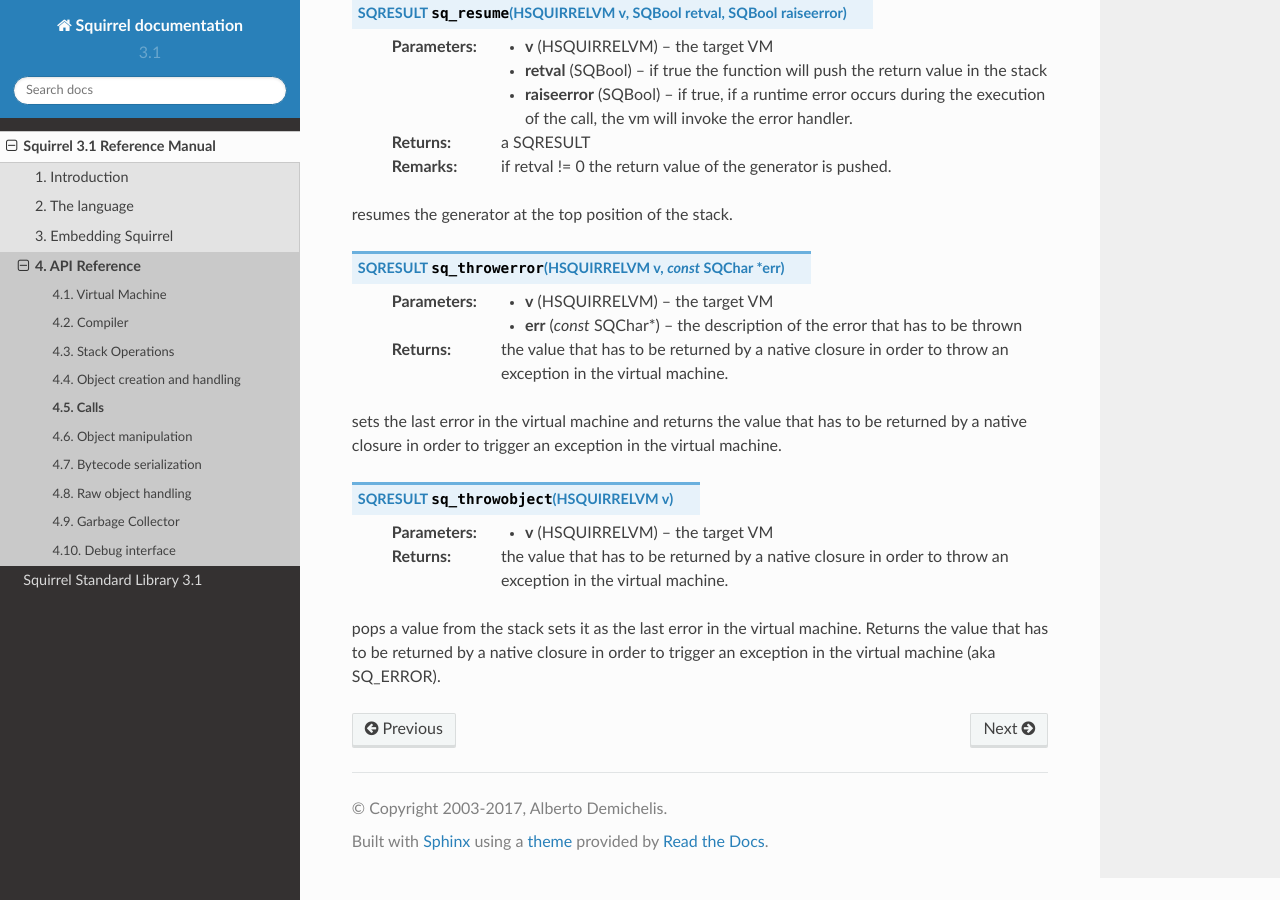
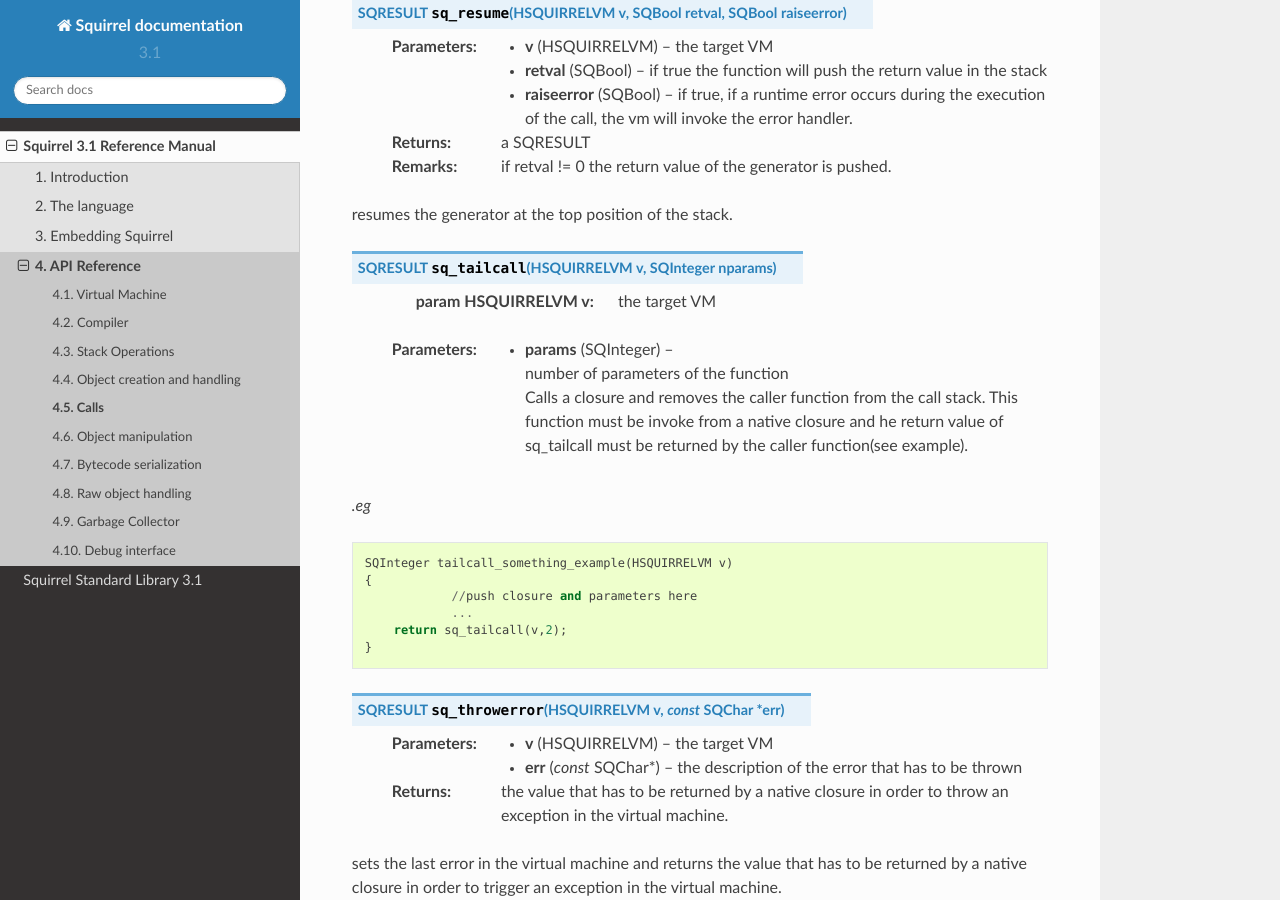
Before and after one commit to albertodemichelis/squirrel, a Sphinx documentation site: the page built from doc/source/reference/api/calls.rst, in a window 1280 px wide and 900 px high, scrolled down 1367 px. Built offline with Sphinx 7.4.7 and the Read the Docs theme 2.0.0, drawn with Linux system fonts in a browser that asks for light colours; formulas are drawn with MathJax 3.

Commit message:
some doc on sq_tailcall

```diff
--- a/doc/source/reference/api/calls.rst
+++ b/doc/source/reference/api/calls.rst
@@ -87,8 +87,27 @@
 resumes the generator at the top position of the stack.
 
 
+.. _sq_tailcall:
 
+.. c:function:: SQRESULT sq_tailcall(HSQUIRRELVM v, SQInteger nparams)
 
+	:param HSQUIRRELVM v: the target VM
+    :param SQInteger params: number of parameters of the function
+
+	Calls a closure and removes the caller function from the call stack.
+	This function must be invoke from a native closure and
+	he return value of sq_tailcall must be returned by the caller function(see example).
+
+*.eg*
+
+::
+
+    SQInteger tailcall_something_example(HSQUIRRELVM v)
+    {
+		//push closure and parameters here
+		...
+        return sq_tailcall(v,2);
+    }
 
 .. _sq_throwerror:
 
@@ -101,9 +120,6 @@
 sets the last error in the virtual machine and returns the value that has to be returned by a native closure in order to trigger an exception in the virtual machine.
 
 
-
-
-
 .. _sq_throwobject:
 
 .. c:function:: SQRESULT sq_throwobject(HSQUIRRELVM v)
```
